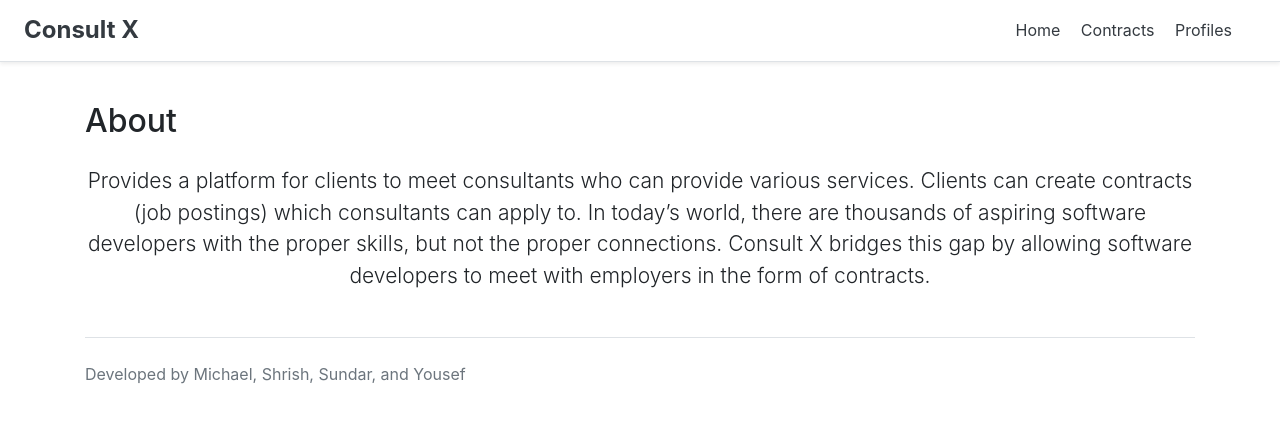
After one commit to Michael-Kagnew/CU-Hackathon, a Django app: page /about in a window 1280 px wide. The commit adds this page. Shown: the top 423 px of the page. Run offline with Django 3.2, Linux system fonts and the light colour scheme; some libraries are stand-ins or nearby versions.

Commit message:
Added about

```diff
--- /dev/null
+++ b/login/templates/about.html
@@ -0,0 +1,57 @@
+{% extends 'base.html' %}
+{% block body %}
+
+<style>
+
+#test p {
+    margin-top: 25px;
+    font-size: 21px;
+    text-align: center;
+    animation: fadein 2s;
+    -moz-animation: fadein 2s; /* Firefox */
+    -webkit-animation: fadein 2s; /* Safari and Chrome */
+    -o-animation: fadein 2s; /* Opera */
+}
+@keyframes fadein {
+    from {
+        opacity:0;
+    }
+    to {
+        opacity:1;
+    }
+}
+@-moz-keyframes fadein { /* Firefox */
+    from {
+        opacity:0;
+    }
+    to {
+        opacity:1;
+    }
+}
+@-webkit-keyframes fadein { /* Safari and Chrome */
+    from {
+        opacity:0;
+    }
+    to {
+        opacity:1;
+    }
+}
+@-o-keyframes fadein { /* Opera */
+    from {
+        opacity:0;
+    }
+    to {
+        opacity: 1;
+    }
+}
+
+</style>
+<h2> About  </h2>
+<span class="lead">
+    <div id="test"><p>Provides a platform for clients to meet consultants who can provide various services. Clients can create contracts (job postings) which consultants can apply to.
+ In today’s world, there are thousands of aspiring software developers with the proper skills, but not the proper connections. Consult X bridges this gap by allowing software developers to meet with employers in the form of contracts.
+</p></div></span>
+
+
+
+{% endblock %}
--- a/login/urls.py
+++ b/login/urls.py
@@ -5,8 +5,11 @@ from login.views import *
 urlpatterns = [
     url(r'^$', index, name='index'),
     url(r'^index$', index, name='index'),
+    url(r'^about$', about, name='about'),
 
     url(r'^signin$', signin, name='signin'),
     url(r'^signup$', signup, name='signup'),
     url(r'^signout$', signout, name='signout'),
+
+
 ]
--- a/login/views.py
+++ b/login/views.py
@@ -87,6 +87,8 @@ def signout(request):
     logout(request)
     return redirect('signin')
 
+def about(request):
+    return render(request, "about.html")
 # HELPERS
 def check_auth(request):
     if not request.user.is_authenticated:
--- a/profiles/templates/profiles.html
+++ b/profiles/templates/profiles.html
@@ -89,7 +89,7 @@
       <div class="card-body">
         <h5 class="card-title">Learn More</h5>
         <p class="card-text">Learn how the application worls</p>
-        <a href="#" class="btn btn-primary">Learn More</a>
+        <a href="/about" class="btn btn-primary">Learn More</a>
       </div>
     </div>
   </div>
```
Also changed, not shown: db.sqlite3.
